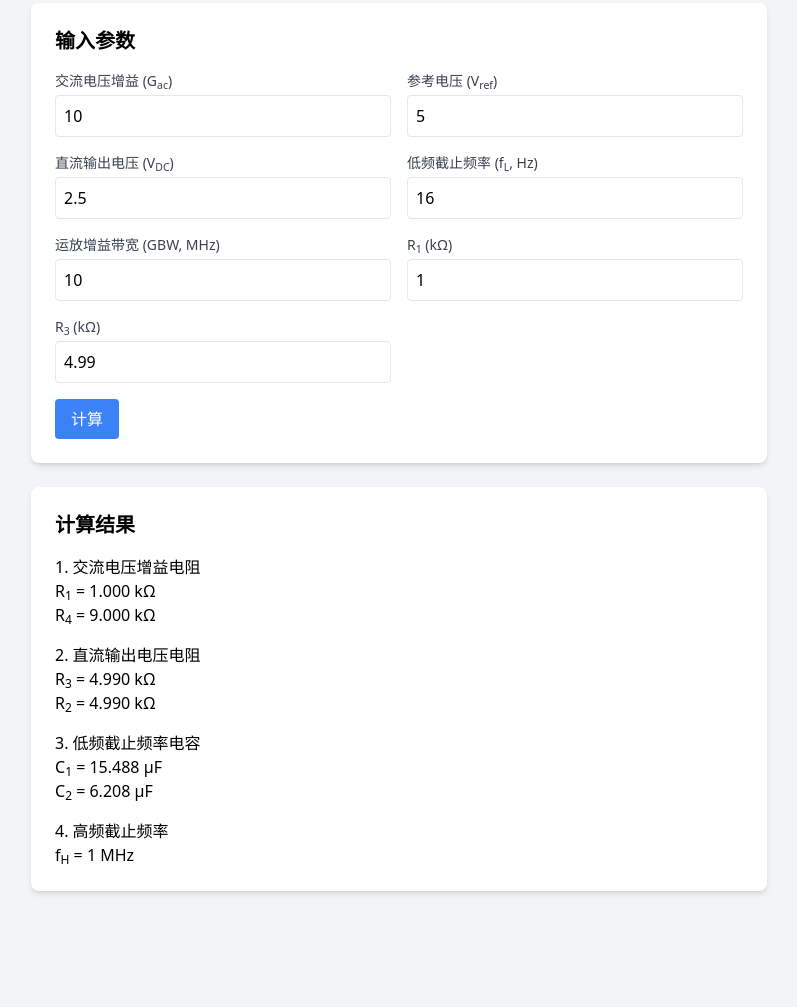
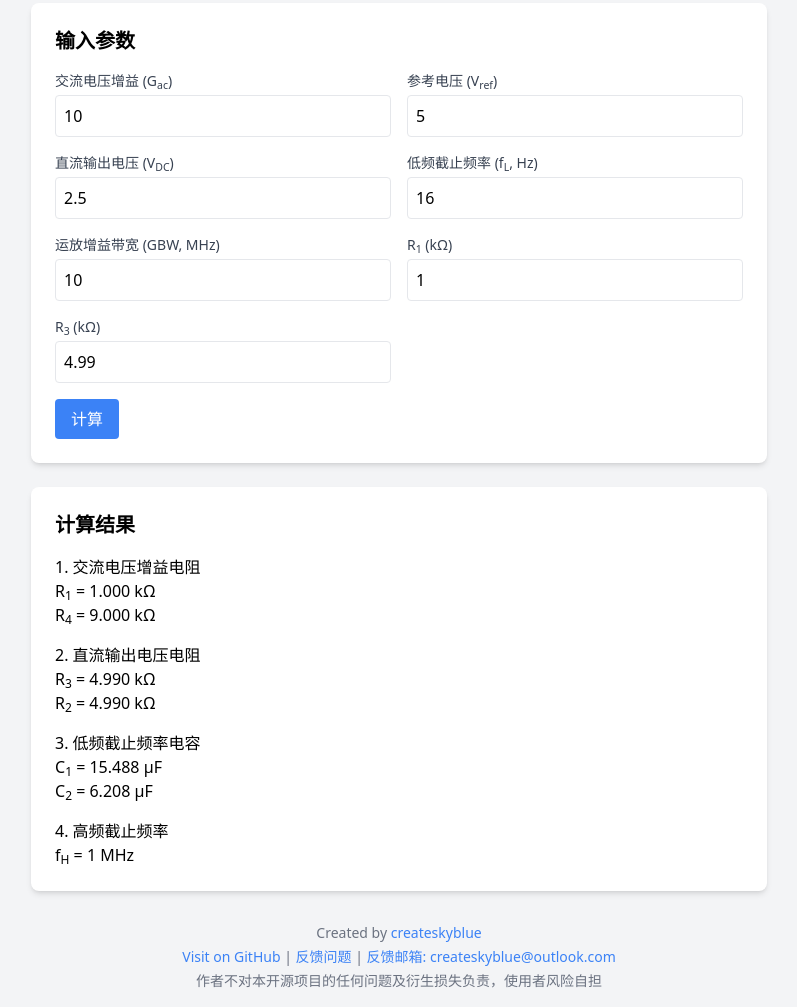
Before and after one commit to createskyblue/AC_CoupledNonInvAmpCalculator, a plain HTML site: page index.html in a window 1280 px wide. Shown: the part 586-1593 px from the top of the page, without its empty margins (241-1038 px from the left). Before the commit the page ends 1493 px from the top, so only its background shows below. Drawn offline with Linux system fonts and the light colour scheme.

Commit message:
feat(index): update image path and add footer
- Update image path to 'img/交流耦合同相放大器电路.png'
- Add footer with creator information, GitHub links, and disclaimer
- Remove '交流耦合同相放大器电路.png' from root directory

```diff
--- a/index.html
+++ b/index.html
@@ -14,7 +14,7 @@
     </div>
 
     <div class="bg-white rounded-lg shadow-md p-6 mb-6">
-      <img src="交流耦合同相放大器电路.png" alt="交流耦合同相放大器电路图" class="mx-auto max-w-full h-auto">
+      <img src="img/交流耦合同相放大器电路.png" alt="交流耦合同相放大器电路图" class="mx-auto max-w-full h-auto">
     </div>
     <div class="bg-white rounded-lg shadow-md p-6 mb-6">
       <h2 class="text-xl font-semibold mb-4">输入参数</h2>
@@ -83,6 +83,30 @@
         </div>
       </div>
     </div>
+    		<!-- 页脚 -->
+		<div class="mt-8 text-center text-gray-500 text-sm">
+			<p>Created by <a href="https://github.com/createskyblue" target="_blank"
+					class="text-blue-500 hover:underline">createskyblue</a></p>
+			<p class="mt-1">
+				<a href="https://github.com/createskyblue/AC_CoupledNonInvAmpCalculator" target="_blank"
+					class="text-blue-500 hover:underline">
+					Visit on GitHub
+				</a>
+				|
+				<a href="https://github.com/createskyblue/AC_CoupledNonInvAmpCalculator/issues" target="_blank"
+					class="text-blue-500 hover:underline">
+					反馈问题
+				</a>
+				|
+				<a href="mailto:createskyblue@outlook.com" target="_blank" class="text-blue-500 hover:underline">
+					反馈邮箱: createskyblue@outlook.com
+				</a>
+			</p>
+			<p class="mt-1">
+				作者不对本开源项目的任何问题及衍生损失负责，使用者风险自担
+			</p>
+		</div>
+
   </div>
 
   <script src="app.js"></script>
```
Also changed, not shown: img/交流耦合同相放大器电路.png (renamed from 交流耦合同相放大器电路.png), img/介绍页.png (added), 1 other file.
